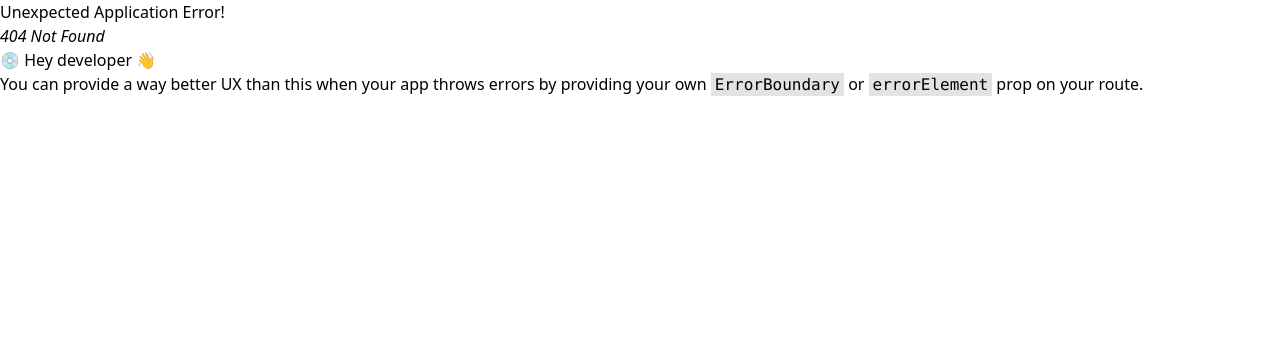
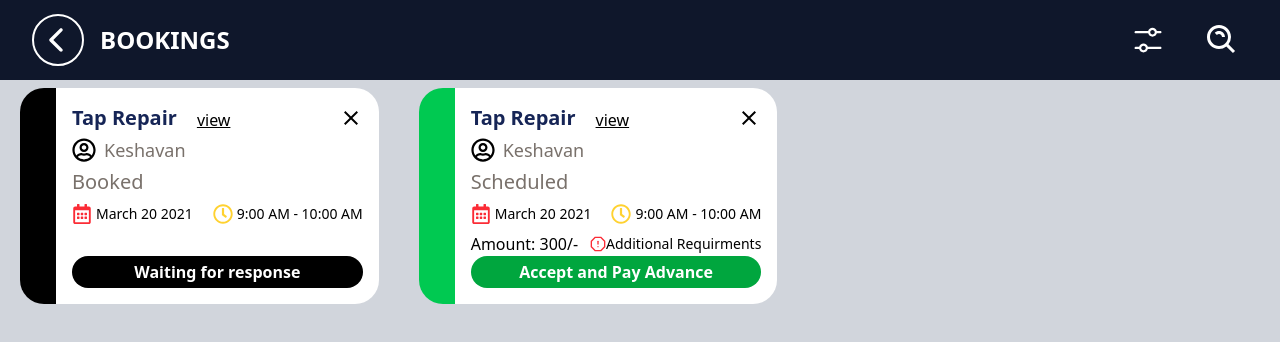
Before and after one commit to RJRYT/ServiceConnectApp, a React (Vite) app: page /bookings in a window 1280 px wide. Before the commit this address had no page. Shown: the top 342 px of the page. Built offline with nearby package versions, Linux system fonts and the light colour scheme; a web font is replaced by a local one.

Commit message:
bookings page created

```diff
--- a/src/components/mainheader.jsx
+++ b/src/components/mainheader.jsx
@@ -2,8 +2,6 @@ import React, { useState } from 'react';
 import { IoIosArrowBack } from "react-icons/io";
 import { VscSettings } from "react-icons/vsc";
 import { BiSearchAlt } from "react-icons/bi";
-import useIsMobile from '../utils/useIsmobile';
-import useIsDesktop from '../utils/useIsDesktop';
 import FilterWrapper from './Filterwrapper';
 import Filter from './filter';
 
--- /dev/null
+++ b/src/pages/bookings.jsx
@@ -0,0 +1,100 @@
+import React from 'react'
+import Footermenu from '../components/footermenu'
+import { IoMdClose } from "react-icons/io";
+import { FaRegUserCircle } from "react-icons/fa";
+import { FaRegCalendarAlt } from "react-icons/fa";
+import { FaRegClock } from "react-icons/fa";
+import Mainheader from "../components/mainheader";
+import { FiAlertOctagon } from "react-icons/fi";
+
+function Bookings() {
+  return (
+    <div className='bg-gray-300 h-screen'>
+      <Mainheader title="BOOKINGS" />
+      <div className='lg:flex flex-wrap'>
+
+        <div className='flex px-5 my-2 rounded-2xl items-stretch'>
+          <div className='bg-black px-3 rounded-l-3xl flex items-stretch'>
+            <div className='w-3'></div>
+          </div>
+          <div className='py-4 px-4 rounded-r-3xl bg-white flex-1'>
+            <div className='flex justify-between w-full items-center'>
+              <div className='flex gap-5 items-end'>
+                <h1 className='text-xl font-bold text-blue-950'>Tap Repair</h1>
+                <p className='underline'>view</p>
+              </div>
+              <div className=''>
+                <IoMdClose className='text-2xl' />
+              </div>
+            </div>
+            <div className='flex items-center gap-2 my-1'>
+              <FaRegUserCircle className='text-2xl' />
+              <h1 className='text-stone-500 text-lg'>Keshavan</h1>
+            </div>
+            <h1 className='text-stone-500 text-xl'>Booked</h1>
+            <div className='flex justify-between items-center my-2 gap-1 lg:gap-5'>
+              <div className='flex items-center gap-1'>
+                <FaRegCalendarAlt className='text-xl text-red-500' />
+                <p className='text-sm'>March 20 2021</p>
+              </div>
+              <div className='flex items-center gap-1'>
+                <FaRegClock className='text-xl text-amber-300' />
+                <p className='text-sm'>9:00 AM - 10:00 AM</p>
+              </div>
+            </div>
+            <div className='bg-black text-center rounded-2xl text-white py-1 mt-8'>
+              <p className='font-bold'>Waiting for response</p>
+            </div>
+          </div>
+        </div>
+
+        <div className='flex px-5 my-2 rounded-2xl items-stretch'>
+          <div className='bg-green-500 px-3 rounded-l-3xl flex items-stretch'>
+            <div className='w-3'></div>
+          </div>
+          <div className='py-4 px-4 rounded-r-3xl bg-white flex-1'>
+            <div className='bg-black w-10'></div>
+            <div className='flex justify-between w-full items-center'>
+              <div className='flex gap-5 items-end'>
+                <h1 className='text-xl font-bold text-blue-950'>Tap Repair</h1>
+                <p className='underline'>view</p>
+              </div>
+              <div className=''>
+                <IoMdClose className='text-2xl' />
+              </div>
+            </div>
+            <div className='flex items-center gap-2 my-1'>
+              <FaRegUserCircle className='text-2xl' />
+              <h1 className='text-stone-500 text-lg'>Keshavan</h1>
+            </div>
+            <h1 className='text-stone-500 text-xl'>Scheduled</h1>
+            <div className='flex justify-between items-center my-2 gap-1 lg:gap-5'>
+              <div className='flex items-center gap-1'>
+                <FaRegCalendarAlt className='text-xl text-red-500' />
+                <p className='text-sm'>March 20 2021</p>
+              </div>
+              <div className='flex items-center gap-1'>
+                <FaRegClock className='text-xl text-amber-300' />
+                <p className='text-sm'>9:00 AM - 10:00 AM</p>
+              </div>
+            </div>
+            <div className='flex justify-between'>
+              <p>Amount: 300/-</p>
+              <div className='flex items-center'>
+                <FiAlertOctagon className='text-red-500' />
+                <p className='text-sm'>Additional Requirments</p>
+              </div>
+            </div>
+            <div className='bg-green-600 text-center rounded-2xl text-white py-1'>
+              <p className='font-bold'>Accept and Pay Advance</p>
+            </div>
+          </div>
+        </div>
+
+      </div>
+      <Footermenu />
+    </div>
+  )
+}
+
+export default Bookings
--- a/src/routes/Router.jsx
+++ b/src/routes/Router.jsx
@@ -14,6 +14,7 @@ import DeliveryServices from "../pages/DeliveryServices";
 import Home from "../pages/Home";
 import Test from "../components/test";
 import DashBoard from "../layouts/DashBoard";
+import Bookings from "../pages/bookings";
 
 const router = createBrowserRouter([
   {
@@ -78,6 +79,10 @@ const router = createBrowserRouter([
     path: "filtertest",
     element: <Test />,
   },
+  {
+    path: "bookings",
+    element: <Bookings/>
+  }
 ]);
 
 export default function Router() {
```
